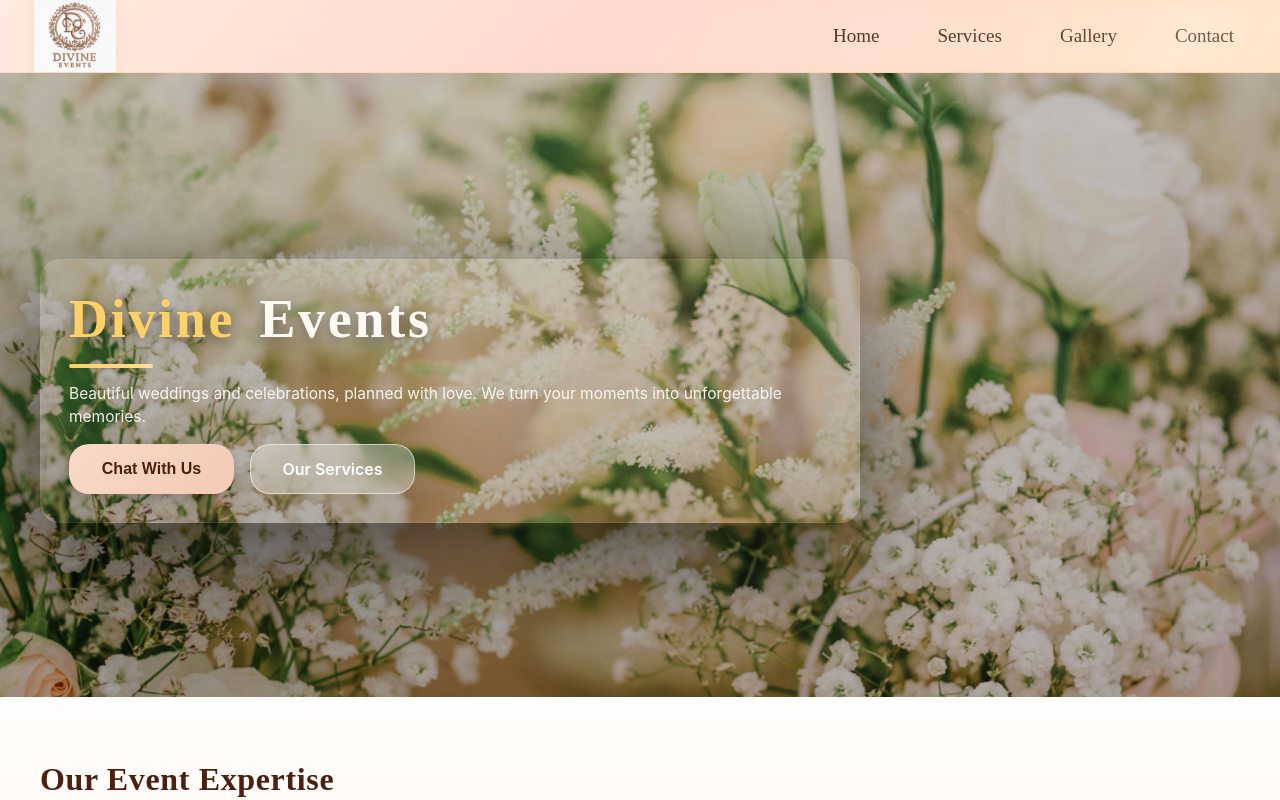
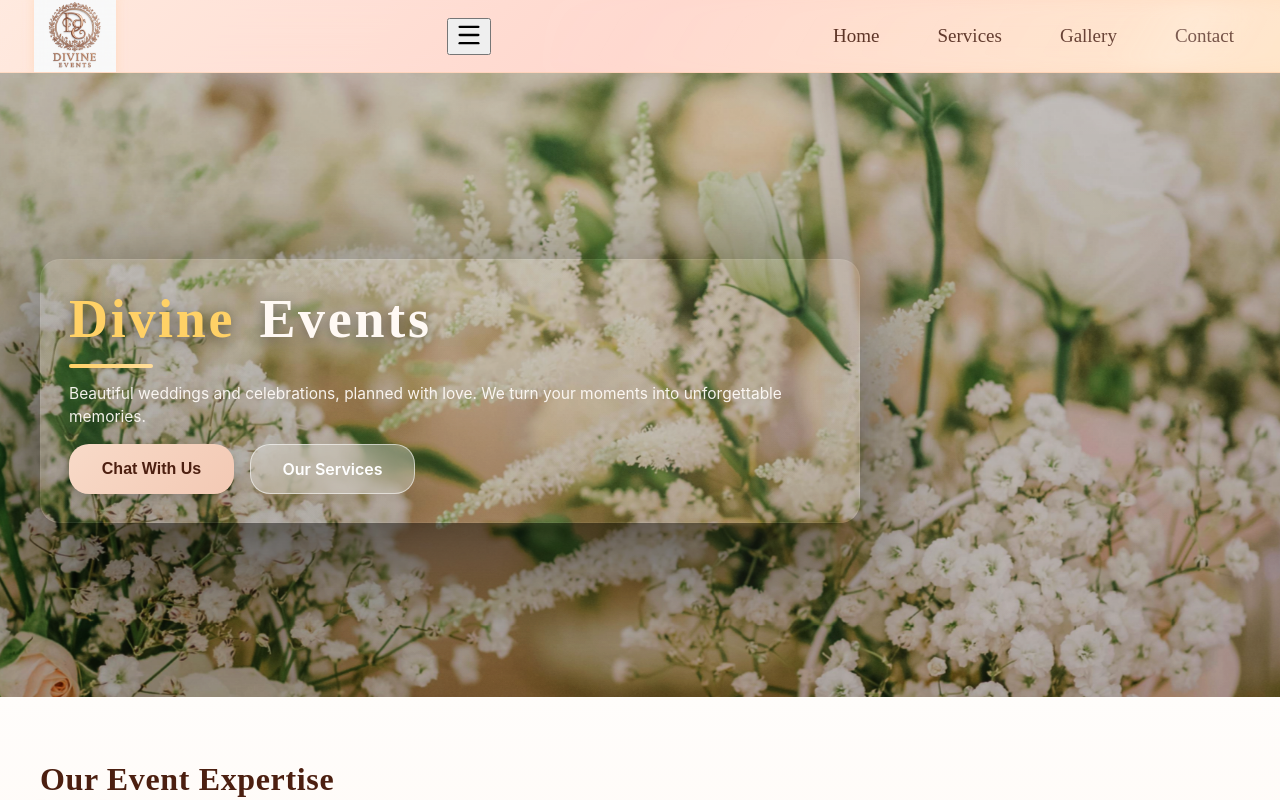
Before and after one commit to HemantSonare/DivineEventsApp, a Next.js app: page / in a window 1280 px wide. Shown: the top 800 px of the page. Built offline with nearby package versions, Linux system fonts and the light colour scheme.

Commit message:
Update Nav.js

```diff
--- a/components/Nav.js
+++ b/components/Nav.js
@@ -1,9 +1,11 @@
 // components/Nav.js
 
 import { useEffect, useState } from "react";
+import { Menu, X } from "lucide-react"; // hamburger icons
 
 export default function Nav() {
   const [elevate, setElevate] = useState(false);
+  const [open, setOpen] = useState(false);
 
   useEffect(() => {
     const handler = () => setElevate(window.scrollY > 10);
@@ -15,17 +17,25 @@ export default function Nav() {
     <header className={`nav-wrap ${elevate ? "nav-elevate" : ""}`}>
       <nav className="nav container">
 
-        {/* ---- PREMIUM LOGO ---- */}
+        {/* ---- LOGO ---- */}
         <a href="#home" className="logo">
           <img src="/logo.png" alt="Divine Events Logo" className="nav-logo-img" />
         </a>
 
+        {/* ---- MOBILE HAMBURGER ---- */}
+        <button
+          className="nav-menu-btn"
+          onClick={() => setOpen(!open)}
+        >
+          {open ? <X size={28} /> : <Menu size={28} />}
+        </button>
+
         {/* ---- NAV LINKS ---- */}
-        <div className="nav-links">
-          <a href="#home">Home</a>
-          <a href="#services">Services</a>
-          <a href="#gallery">Gallery</a>
-          <a href="#contact">Contact</a>
+        <div className={`nav-links ${open ? "open" : ""}`}>
+          <a onClick={() => setOpen(false)} href="#home">Home</a>
+          <a onClick={() => setOpen(false)} href="#services">Services</a>
+          <a onClick={() => setOpen(false)} href="#gallery">Gallery</a>
+          <a onClick={() => setOpen(false)} href="#contact">Contact</a>
         </div>
 
       </nav>
```
